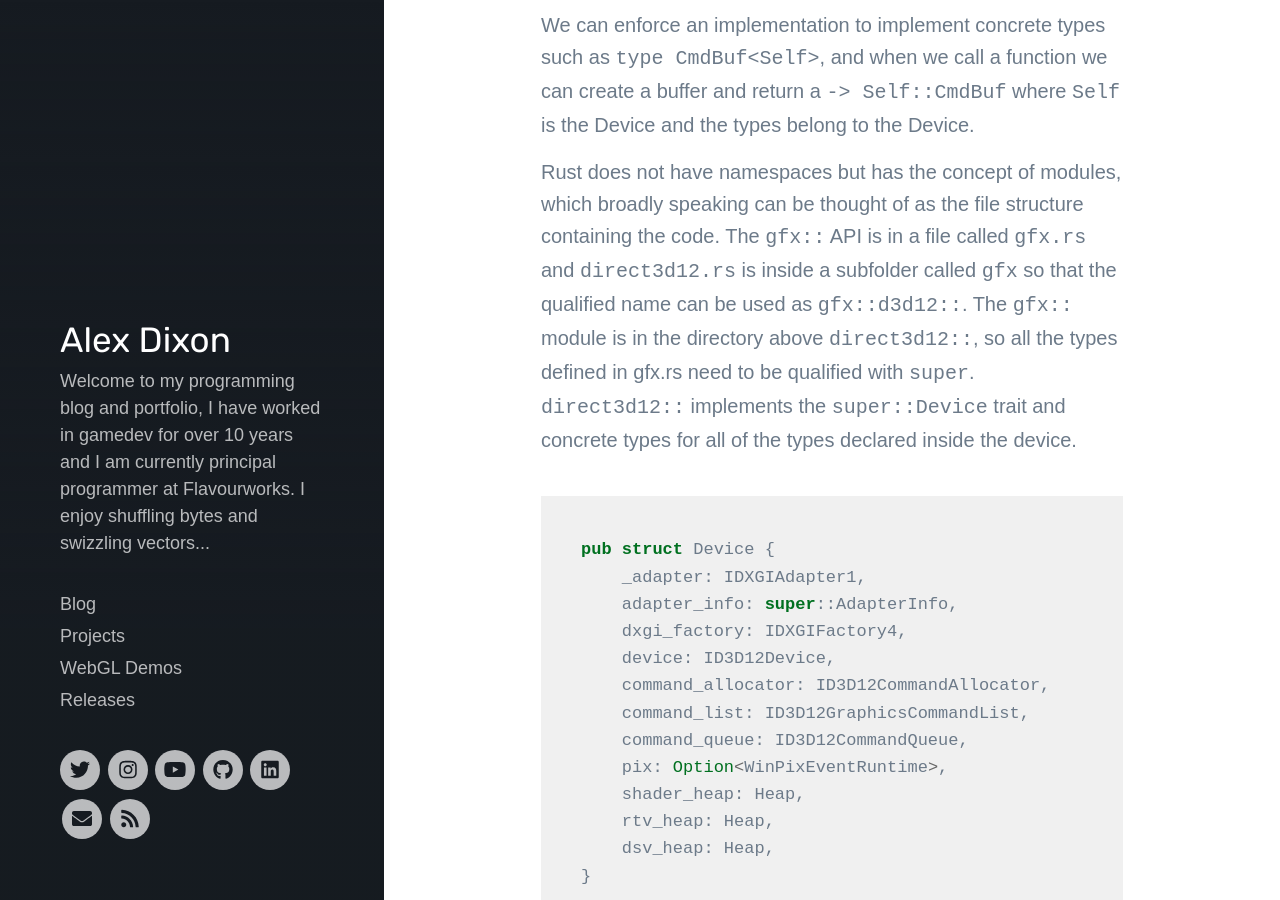
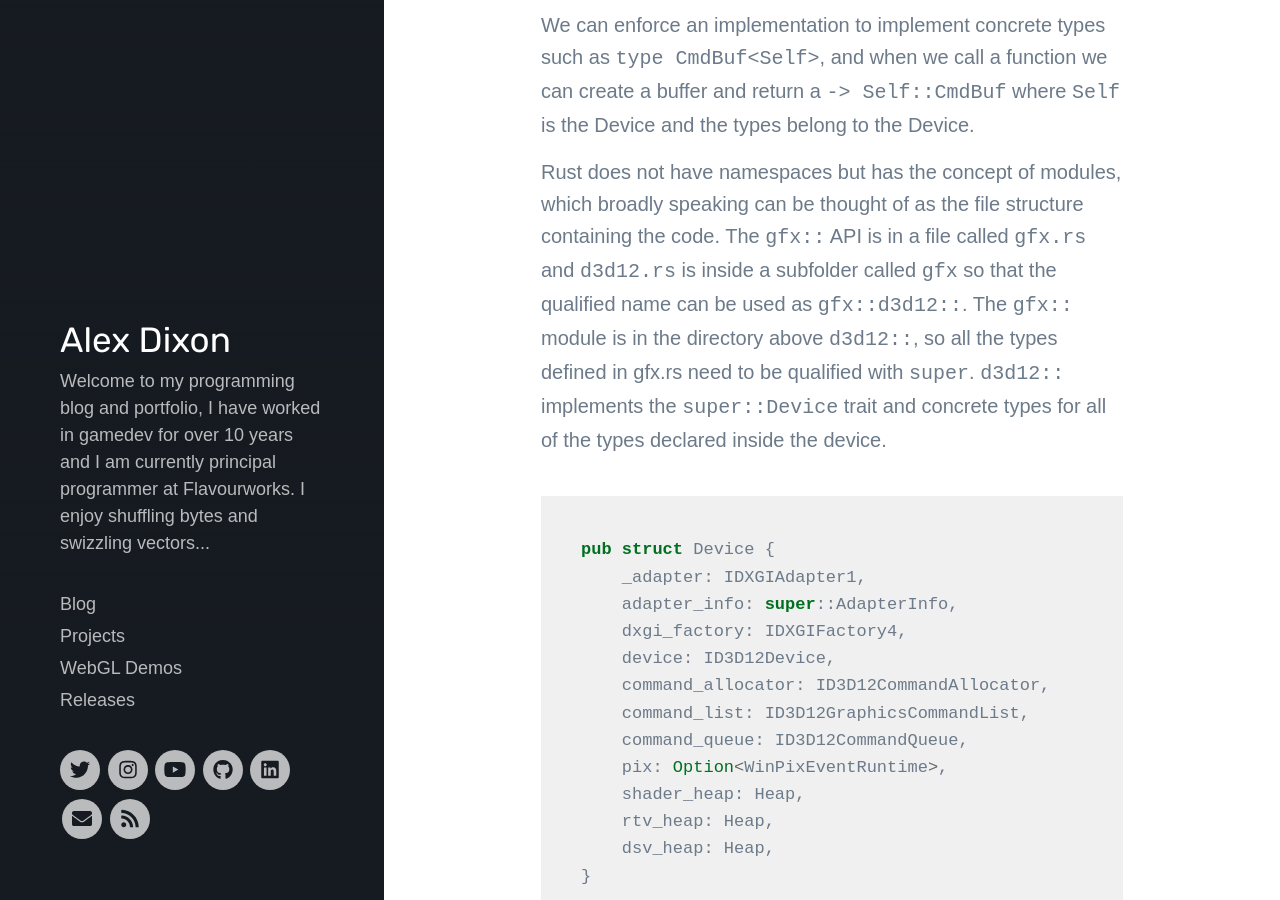
Before and after one commit to polymonster/polymonster.github.io, a Jekyll site: the page built from _posts/2022-02-22-bulding-new-engine-in-rust-2.md, in a window 1280 px wide and 900 px high, scrolled down 10408 px. Built offline with Jekyll 4.4.1, drawn with Linux system fonts in a browser that asks for light colours; nearby versions of some CDN libraries; some web fonts are replaced.

Commit message:
- change more direct3d12 instances

````diff
--- a/_posts/2022-02-22-bulding-new-engine-in-rust-2.md
+++ b/_posts/2022-02-22-bulding-new-engine-in-rust-2.md
@@ -171,7 +171,7 @@ pub trait Device: Sized + Any {
 
 We can enforce an implementation to implement concrete types such as `type CmdBuf<Self>`, and when we call a function we can create a buffer and return a `-> Self::CmdBuf` where `Self` is the Device and the types belong to the Device.
 
-Rust does not have namespaces but has the concept of modules, which broadly speaking can be thought of as the file structure containing the code. The `gfx::` API is in a file called `gfx.rs` and `direct3d12.rs` is inside a subfolder called `gfx` so that the qualified name can be used as `gfx::d3d12::`. The `gfx::` module is in the directory above `direct3d12::`, so all the types defined in gfx.rs need to be qualified with `super`. `direct3d12::` implements the `super::Device` trait and concrete types for all of the types declared inside the device.
+Rust does not have namespaces but has the concept of modules, which broadly speaking can be thought of as the file structure containing the code. The `gfx::` API is in a file called `gfx.rs` and `d3d12.rs` is inside a subfolder called `gfx` so that the qualified name can be used as `gfx::d3d12::`. The `gfx::` module is in the directory above `d3d12::`, so all the types defined in gfx.rs need to be qualified with `super`. `d3d12::` implements the `super::Device` trait and concrete types for all of the types declared inside the device.
 
 ```rust
 pub struct Device {
````
